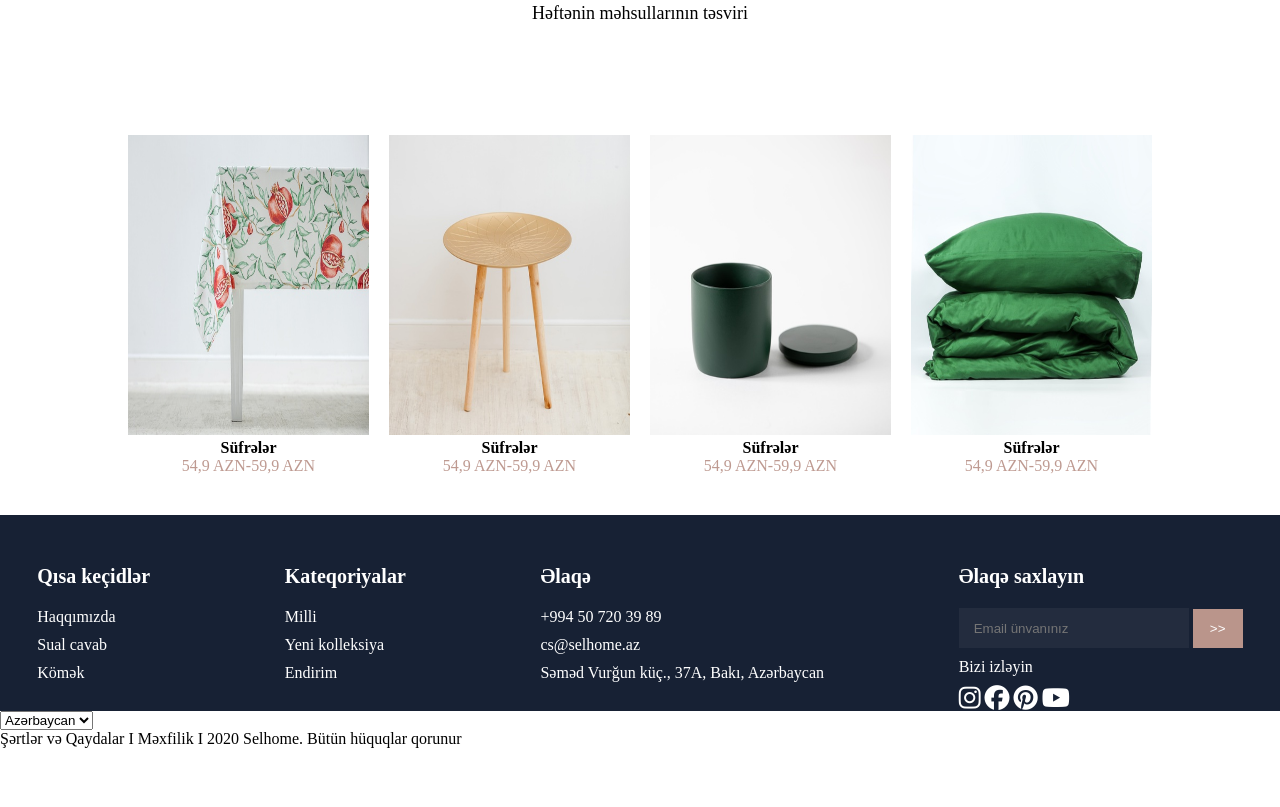
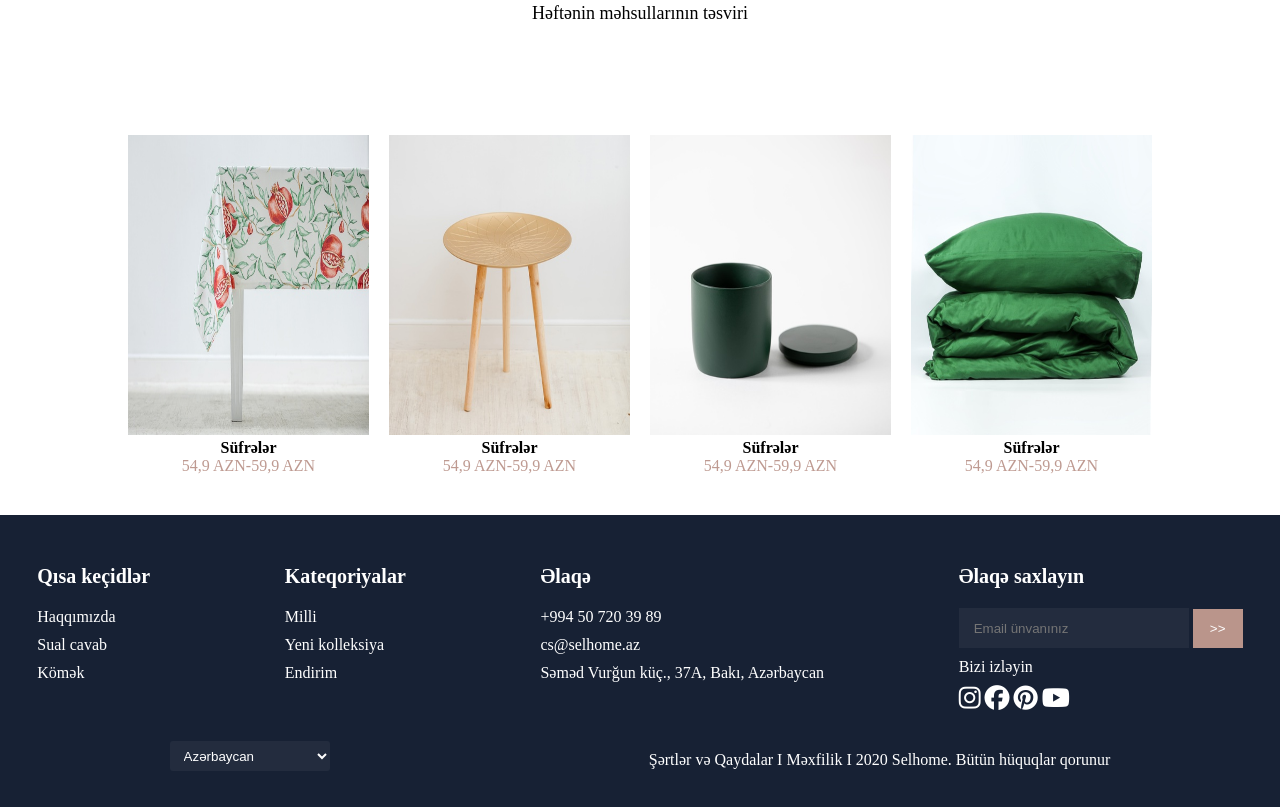
Before and after one commit to DeathStrong/selhome_task-30.12.2022, a plain HTML site: page index.html in a window 1280 px wide. Shown: the part 1669-2476 px from the top of the page. Before the commit the page ends 2417 px from the top, so only its background shows below. Drawn offline with Linux system fonts and the light colour scheme.

Commit message:
footer change dizayn

```diff
--- a/assets/Style/indexstyle.scss
+++ b/assets/Style/indexstyle.scss
@@ -985,12 +985,14 @@ body {
 }
 
 .footer {
+
   width: 100%;
   background-color: #172134;
 
   // .footer__bottom
 
   &__bottom {
+
     display: flex;
     justify-content: space-around;
     padding-top: 50px;
@@ -1069,3 +1071,30 @@ body {
     }
   }
 }
+
+.footer__bot{
+  display: flex;
+    background-color: #172134;
+    justify-content: space-around;
+    padding: 30px 10px;
+
+  .language{
+  width: 160px;
+  height: 30px;
+  border: none;
+  border-radius: 3px;
+  outline: none;
+  background-color: #232C3E;
+  color: #fff;
+  padding: 0px 10px;
+
+
+}
+p{
+  font-size: 16px;
+  color: #fff;
+  letter-spacing: 0.2;
+  margin-top: 10px;
+  margin-bottom: 10px;
+}
+}
```
Also changed, not shown: assets/Style/indexstyle.css, 1 other file.
